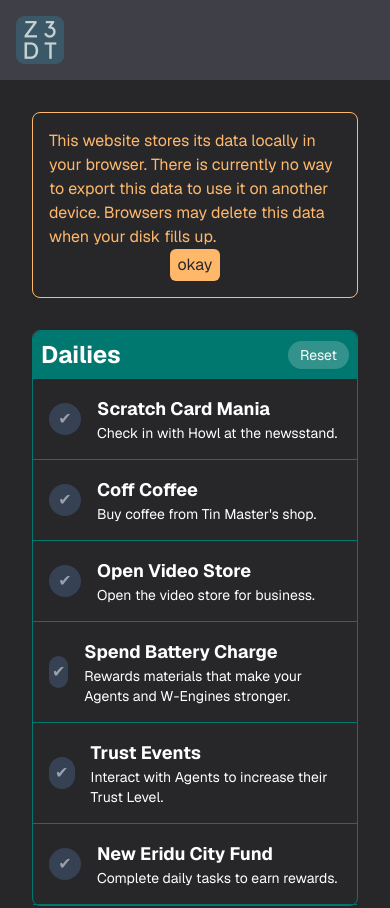
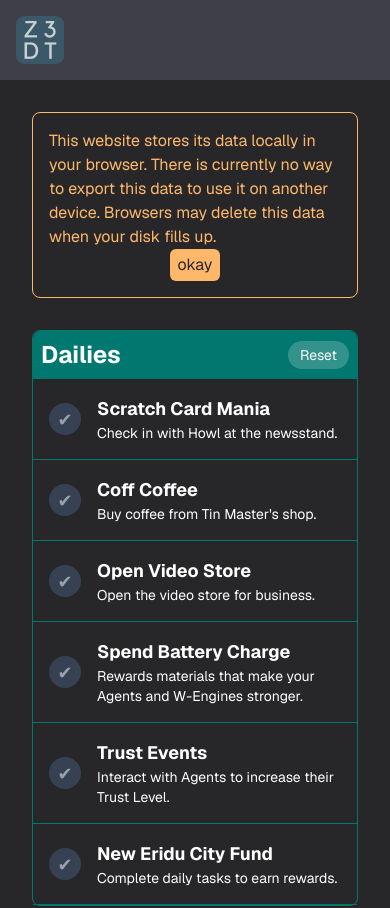
Before and after one commit to paweljw/z3-dailies-tracker, a Next.js app: page / in a window 390 px wide. Shown: the top 908 px of the page. Built offline with nearby package versions, Linux system fonts and the light colour scheme; no server answers.

Commit message:
fix roundness on mobile

```diff
--- a/src/components/ListItem.tsx
+++ b/src/components/ListItem.tsx
@@ -25,13 +25,13 @@ export default function ListItem({
   return (
     <div
       key={task.id}
-      className={`border-b-1 p-4 ${border} flex cursor-pointer flex-row items-center gap-4 ${completed ? 'text-gray-400' : 'text-white'}`}
+      className={`border-b-1 p-4 ${border} flex cursor-pointer flex-row items-center gap-4 transition-colors duration-300 ${completed ? 'text-gray-400' : 'text-white'}`}
       onClick={handleClick}
     >
       <div
-        className={`flex h-8 w-8 items-center justify-center rounded-full ${completed ? completedStyle : incompleteStyle}`}
+        className={`flex h-8 min-h-8 w-8 min-w-8 items-center justify-center rounded-full transition-colors duration-300 ${completed ? completedStyle : incompleteStyle}`}
       >
-        ✔︎
+        <p className="pt-[2px] text-center text-lg">✔︎</p>
       </div>
       <div className="flex flex-col">
         <p className="text-lg font-bold">{task.name}</p>
--- a/src/components/ListItemLoading.tsx
+++ b/src/components/ListItemLoading.tsx
@@ -2,7 +2,9 @@ export default function ListItemLoading({ border }: { border: string }) {
   return (
     <div className={`border-b-1 p-4 ${border} relative flex flex-row items-center gap-4 overflow-hidden`}>
       <div className="animate-sheen absolute inset-0 bg-gradient-to-r from-transparent via-gray-600 to-transparent" />
-      <div className={`flex h-8 w-8 items-center justify-center overflow-hidden rounded-full bg-gray-700`}></div>
+      <div
+        className={`flex h-8 min-h-8 w-8 min-w-8 items-center justify-center overflow-hidden rounded-full bg-gray-700`}
+      ></div>
       <div className="flex w-full flex-col gap-2">
         <div className="relative h-6 w-3/4 overflow-hidden rounded bg-gray-700">
           <div className="animate-sheen absolute inset-0 bg-gradient-to-r from-transparent via-gray-600 to-transparent" />
```
